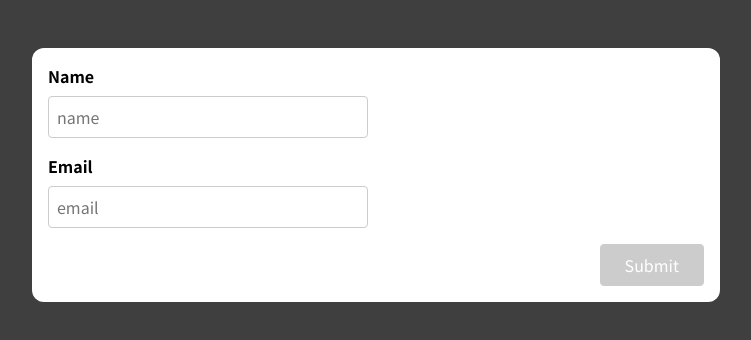
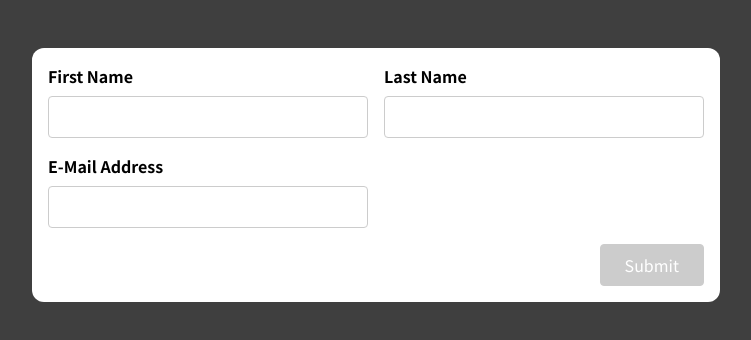
Before and after one commit to htma-repository/form-validation, a React (Create React App) app: page / in a window 1280 px wide. Shown: the top 340 px of the page, without its empty margins (264-1015 px from the left). Built offline with nearby package versions, Linux system fonts and the light colour scheme.

Commit message:
Add custom-hooks & use custom-hooks in BasicForm.js

```diff
--- a/src/App.js
+++ b/src/App.js
@@ -1,11 +1,11 @@
-// import BasicForm from "./components/BasicForm";
-import SimpleInput from "./components/SimpleInput";
+import BasicForm from "./components/BasicForm";
+// import SimpleInput from "./components/SimpleInput";
 
 function App() {
   return (
     <div className="app">
-      <SimpleInput />
-      {/* <BasicForm /> */}
+      {/* <SimpleInput /> */}
+      <BasicForm />
     </div>
   );
 }
--- a/src/components/BasicForm.js
+++ b/src/components/BasicForm.js
@@ -1,22 +1,108 @@
+import React from "react";
+
+import useBasicInput from "../hooks/use-BasicInput";
+
+const nameValidate = (value) => value.trim() !== "";
+const emailValidate = (value) => value.trim() !== "" && value.includes("@");
+
 const BasicForm = (props) => {
+  const {
+    inputForm: firstNameInput,
+    inputIsValid: firstNameIsValid,
+    inputIsInvalid: firstNameIsInvalid,
+    inputFormHandler: firstNameInputHandler,
+    inputBlurHandler: firstNameBlurHandler,
+    resetInput: firstNameReset,
+  } = useBasicInput(nameValidate);
+
+  const {
+    inputForm: lastNameInput,
+    inputIsValid: lastNameIsValid,
+    inputIsInvalid: lastNameIsInvalid,
+    inputFormHandler: lastNameInputHandler,
+    inputBlurHandler: lastNameBlurHandler,
+    resetInput: lastNameReset,
+  } = useBasicInput(nameValidate);
+
+  const {
+    inputForm: emailInput,
+    inputIsValid: emailIsValid,
+    inputIsInvalid: emailIsInvalid,
+    inputFormHandler: emailInputHandler,
+    inputBlurHandler: emailBlurHandler,
+    resetInput: emailReset,
+  } = useBasicInput(emailValidate);
+
+  let allInputIsValid = false;
+
+  if (firstNameIsValid && lastNameIsValid && emailIsValid) {
+    allInputIsValid = true;
+  }
+
+  const formSubmitHandler = (event) => {
+    event.preventDefault();
+
+    if (!firstNameInput && !lastNameInput && !emailInput) {
+      return;
+    }
+
+    alert(`Name : ${firstNameInput} ${lastNameInput} \nEmail: ${emailInput}`);
+
+    firstNameReset();
+    lastNameReset();
+    emailReset();
+  };
+
+  const formClass = (invalidInput) => {
+    return invalidInput ? "form-control invalid" : "form-control";
+  };
+
+  const invalidErrorText = (invalid, errorText) => {
+    return invalid && <p className="error-text">{errorText}</p>;
+  };
+
   return (
-    <form>
+    <form onSubmit={formSubmitHandler}>
       <div className="control-group">
-        <div className="form-control">
-          <label htmlFor="name">First Name</label>
-          <input type="text" id="name" />
+        <div className={formClass(firstNameIsInvalid)}>
+          <label htmlFor="first-name">First Name</label>
+          <input
+            type="text"
+            id="first-name"
+            onChange={firstNameInputHandler}
+            onBlur={firstNameBlurHandler}
+            value={firstNameInput}
+          />
+          {invalidErrorText(
+            firstNameIsInvalid,
+            "First name must not be empty!"
+          )}
         </div>
-        <div className="form-control">
-          <label htmlFor="name">Last Name</label>
-          <input type="text" id="name" />
+        <div className={formClass(lastNameIsInvalid)}>
+          <label htmlFor="last-name">Last Name</label>
+          <input
+            type="text"
+            id="last-name"
+            onChange={lastNameInputHandler}
+            onBlur={lastNameBlurHandler}
+            value={lastNameInput}
+          />
+          {invalidErrorText(lastNameIsInvalid, "Last name must not be empty!")}
         </div>
       </div>
-      <div className="form-control">
-        <label htmlFor="name">E-Mail Address</label>
-        <input type="text" id="name" />
+      <div className={formClass(emailIsInvalid)}>
+        <label htmlFor="email">E-Mail Address</label>
+        <input
+          type="email"
+          id="email"
+          onChange={emailInputHandler}
+          onBlur={emailBlurHandler}
+          value={emailInput}
+        />
+        {invalidErrorText(emailIsInvalid, "Enter valid email!")}
       </div>
       <div className="form-actions">
-        <button>Submit</button>
+        <button disabled={!allInputIsValid}>Submit</button>
       </div>
     </form>
   );
--- /dev/null
+++ b/src/hooks/use-BasicInput.js
@@ -0,0 +1,34 @@
+import { useState } from "react";
+
+const useBasicInput = (validateInput) => {
+  const [inputForm, setInputForm] = useState("");
+  const [inputIsTouched, setInputIsTouched] = useState(false);
+
+  const inputIsValid = validateInput(inputForm);
+  const inputIsInvalid = !inputIsValid && inputIsTouched;
+
+  const inputFormHandler = (event) => {
+    setInputForm(event.target.value);
+  };
+
+  const inputBlurHandler = () => {
+    setInputIsTouched(true);
+  };
+
+  const resetInput = () => {
+    setInputForm("");
+    setInputIsTouched(false);
+  };
+
+  return {
+    inputForm,
+    inputIsTouched,
+    inputIsValid,
+    inputIsInvalid,
+    inputFormHandler,
+    inputBlurHandler,
+    resetInput,
+  };
+};
+
+export default useBasicInput;
```
